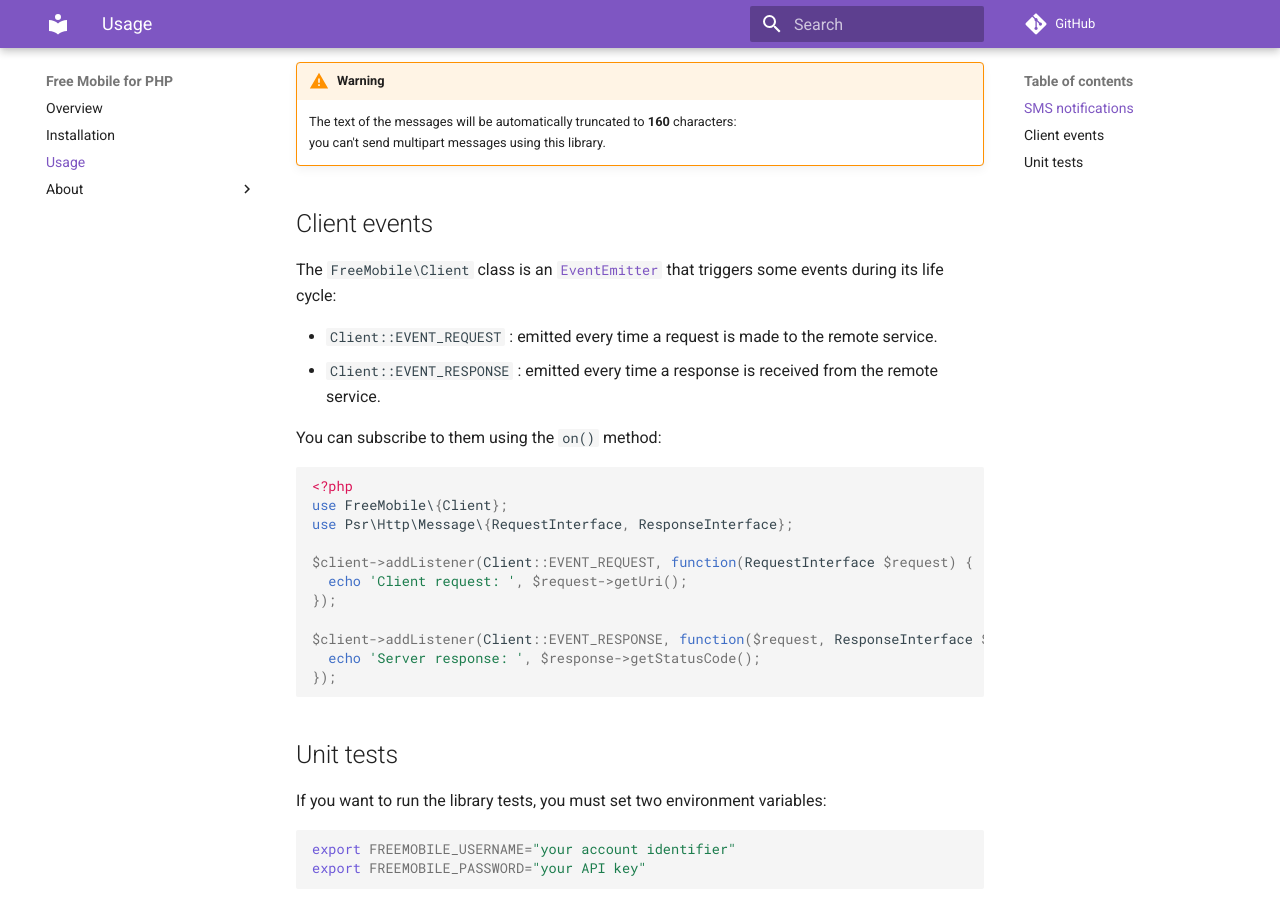
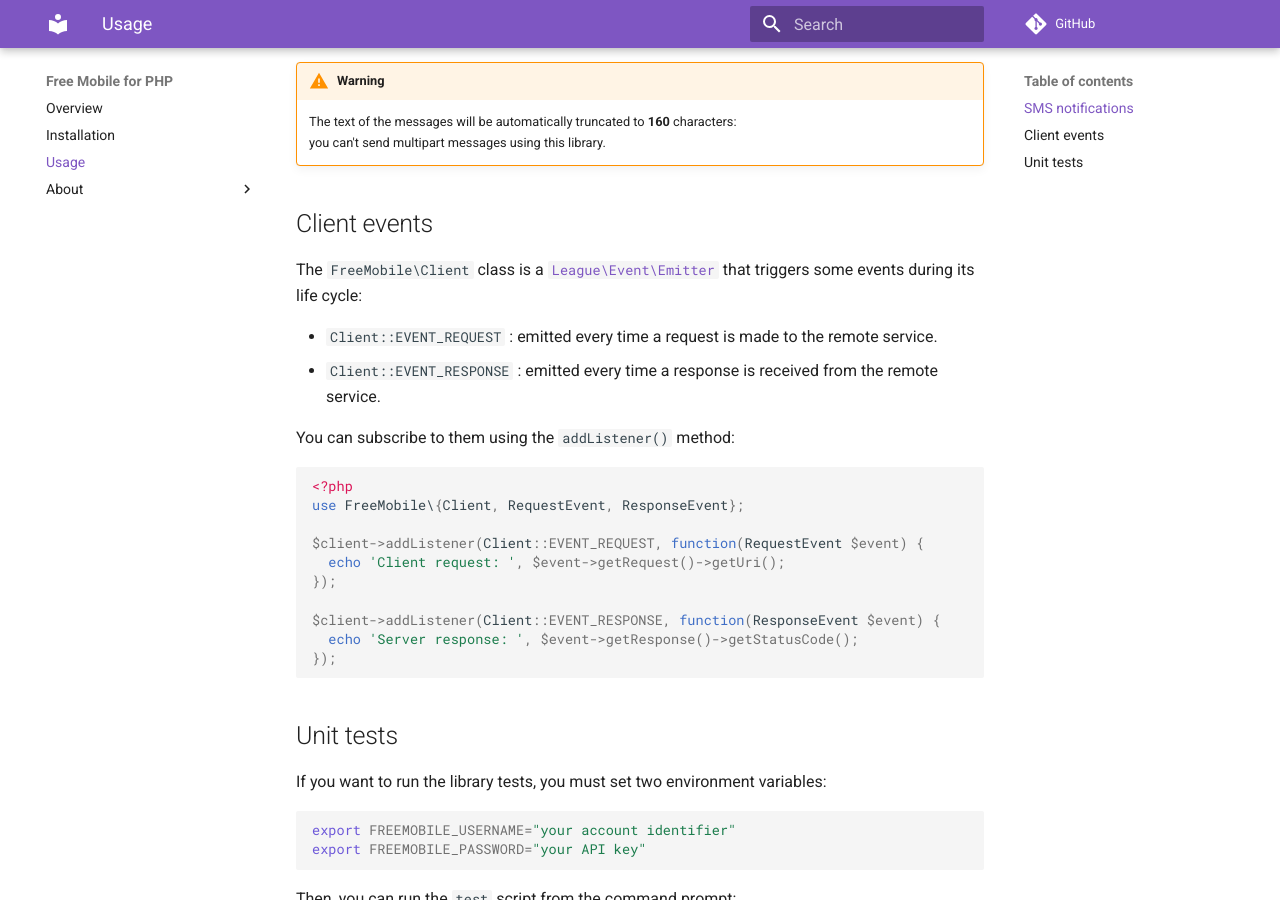
Before and after one commit to cedx/free-mobile.php, an MkDocs documentation site: the page built from doc/usage.md, in a window 1280 px wide and 900 px high, scrolled down 655 px. Built offline with MkDocs 1.6.1 and Material for MkDocs 9.7.7, drawn with Linux system fonts in a browser that asks for light colours; comment, search, counter and statistics services are not loaded.

Commit message:
Updated the documentation

````diff
--- a/doc/usage.md
+++ b/doc/usage.md
@@ -32,24 +32,23 @@ if the account credentials are invalid or if the specified message is empty. It
     you can't send multipart messages using this library.
 
 ## Client events
-The `FreeMobile\Client` class is an [`EventEmitter`](https://github.com/igorw/evenement/blob/master/src/Evenement/EventEmitter.php) that triggers some events during its life cycle:
+The `FreeMobile\Client` class is a [`League\Event\Emitter`](https://event.thephpleague.com/2.0/emitter/basic-usage) that triggers some events during its life cycle:
 
 - `Client::EVENT_REQUEST` : emitted every time a request is made to the remote service.
 - `Client::EVENT_RESPONSE` : emitted every time a response is received from the remote service.
 
-You can subscribe to them using the `on()` method:
+You can subscribe to them using the `addListener()` method:
 
 ```php
 <?php
-use FreeMobile\{Client};
-use Psr\Http\Message\{RequestInterface, ResponseInterface};
+use FreeMobile\{Client, RequestEvent, ResponseEvent};
 
-$client->addListener(Client::EVENT_REQUEST, function(RequestInterface $request) {
-  echo 'Client request: ', $request->getUri();
+$client->addListener(Client::EVENT_REQUEST, function(RequestEvent $event) {
+  echo 'Client request: ', $event->getRequest()->getUri();
 });
 
-$client->addListener(Client::EVENT_RESPONSE, function($request, ResponseInterface $response) {
-  echo 'Server response: ', $response->getStatusCode();
+$client->addListener(Client::EVENT_RESPONSE, function(ResponseEvent $event) {
+  echo 'Server response: ', $event->getResponse()->getStatusCode();
 });
 ```
 
````
Also changed, not shown: CHANGELOG.md (+3 -0 lines).
